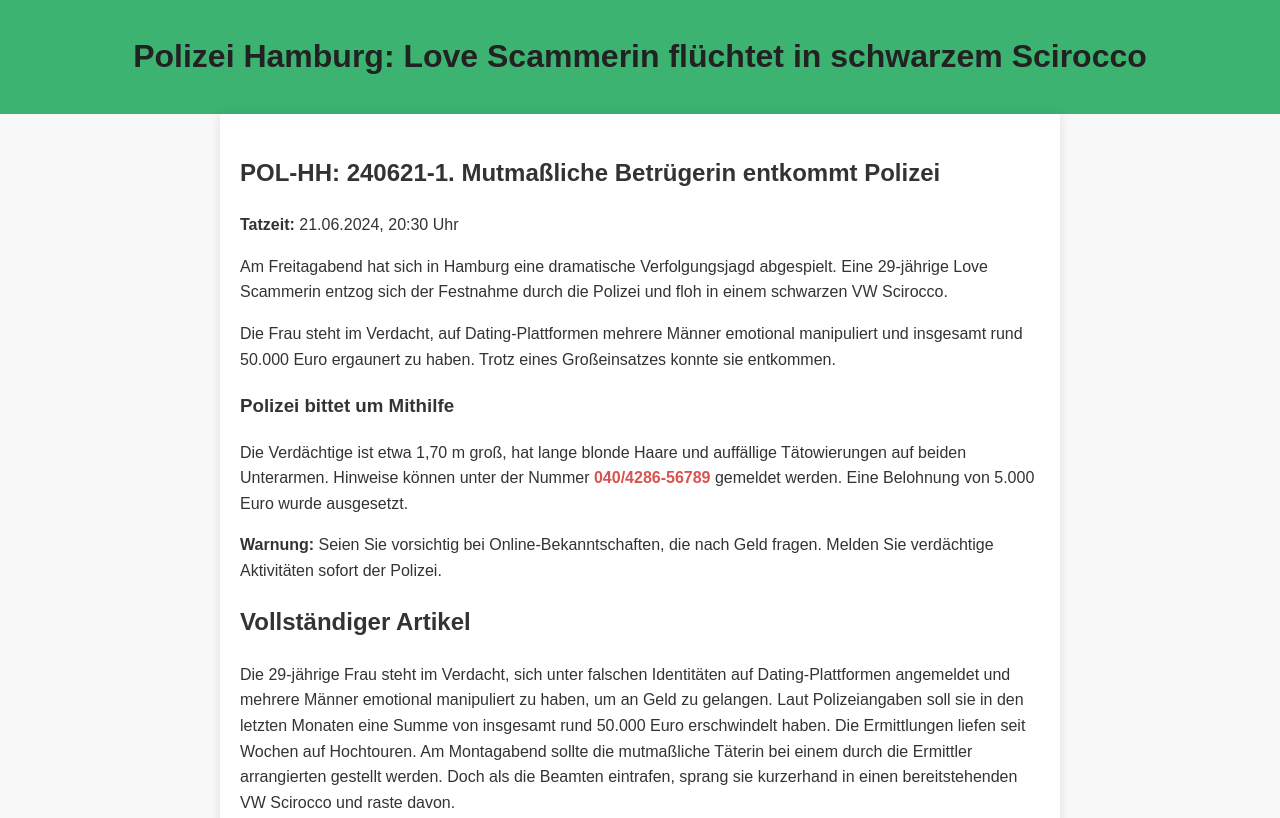
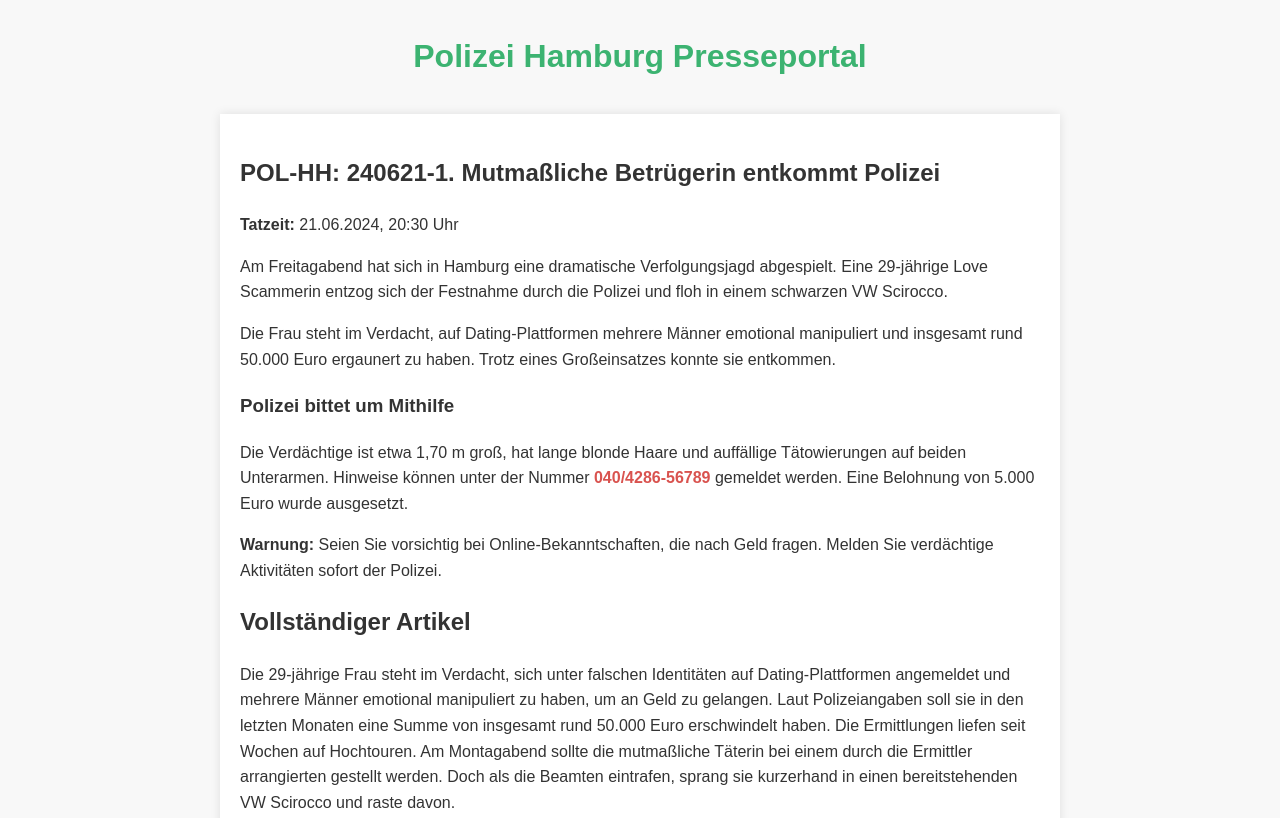
Before and after one commit to Lurki22/HamburgNews, a plain HTML site: page index.html in a window 1280 px wide. Shown: the top 818 px of the page. Drawn offline with Linux system fonts and the light colour scheme.

Commit message:
Update index.html

```diff
--- a/index.html
+++ b/index.html
@@ -14,7 +14,7 @@
             color: #333;
         }
         header {
-            background-color: Mediumseagreen;
+            background-color: Mediumseagreen4;
             color: #3CB371;
             padding: 10px 20px;
             text-align: center;
@@ -27,7 +27,8 @@
             box-shadow: 0 0 10px rgba(0, 0, 0, 0.1);
         }
         h1 {
-            color: #222;
+            color: #3CB371;
+            <!-- Dalter Farbe: #222 -->
         }
         .highlight {
             color: #d9534f;
@@ -44,7 +45,7 @@
 </head>
 <body>
     <header>
-        <h1>Polizei Hamburg: Love Scammerin flüchtet in schwarzem Scirocco</h1>
+        <h1>Polizei Hamburg Presseportal</h1>
     </header>
     <main>
         <h2>POL-HH: 240621-1. Mutmaßliche Betrügerin entkommt Polizei</h2>
```
